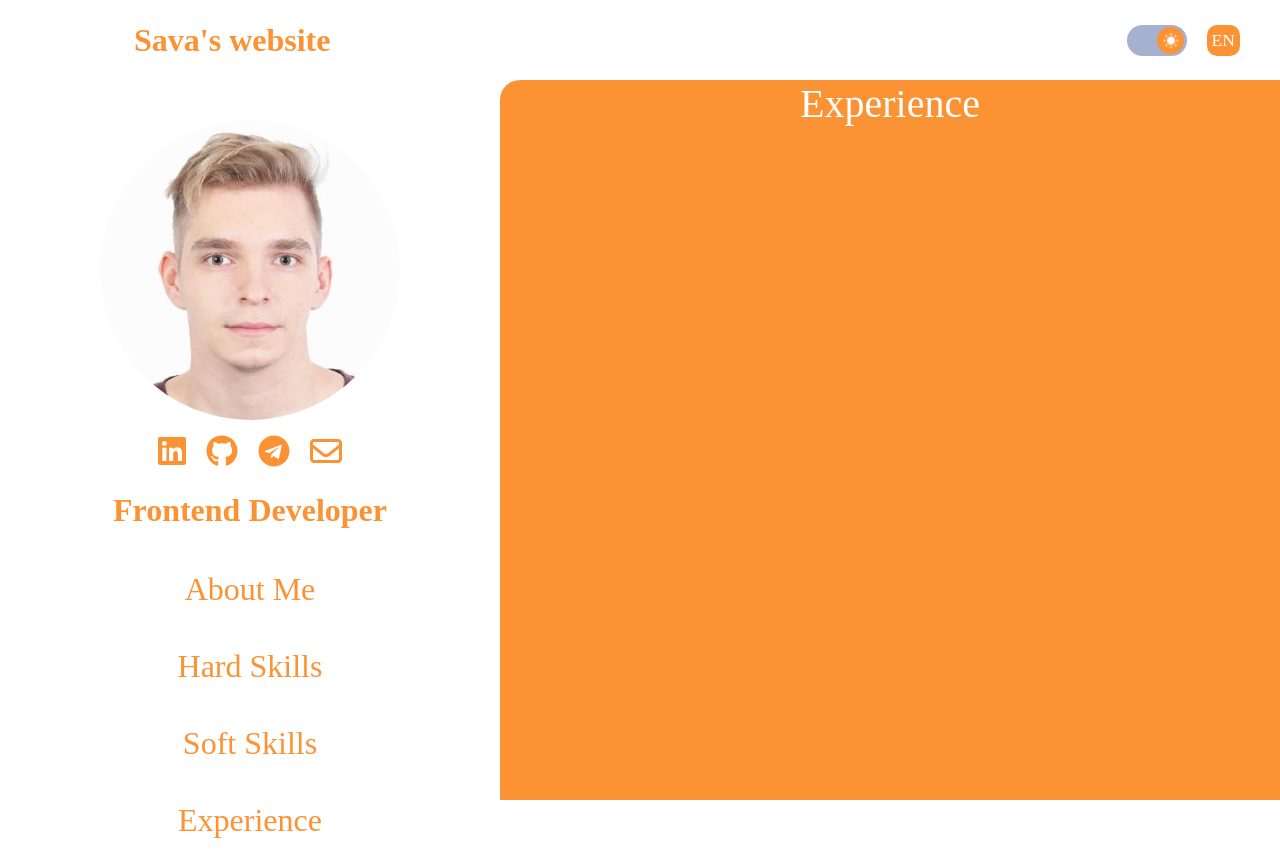
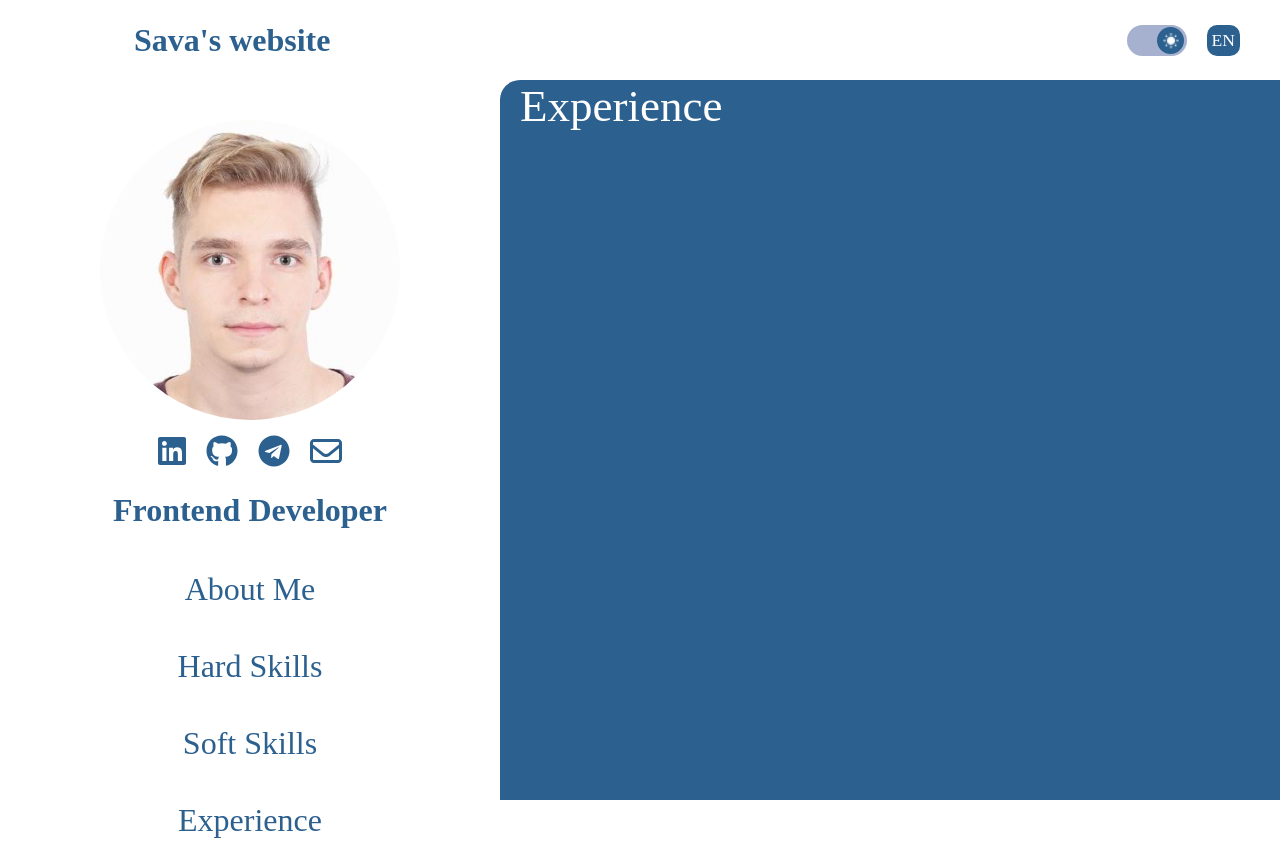
Before and after one commit to giraffesava/cv, a React (Create React App) app: page /experience in a window 1280 px wide. Built offline with nearby package versions, Linux system fonts and the light colour scheme.

Commit message:
added styling

```diff
--- a/src/components/Content/styles.scss
+++ b/src/components/Content/styles.scss
@@ -5,5 +5,7 @@
   transition: color 1s, background-color 0.5s, transform 1s linear;
   border-top-left-radius: 20px;
   color: var(--text-color-content);
-  font-size: 40px;
+  font-size: 45px;
+  text-align: left;
+  padding: 0 20px;
 }
--- a/src/components/ui/ToggleButton/index.scss
+++ b/src/components/ui/ToggleButton/index.scss
@@ -50,7 +50,7 @@ input:checked + .slider:before {
   -webkit-transform: translateX(27px);
   -ms-transform: translateX(27px);
   transform: translateX(27px);
-  background-color: #fb9335;
+  background-color: var(--slider-background-color);
   background-image: url(./../../../assets/img/toggleLight.png);
   background-position: left 6px top 6px;
   background-size: 60%;
--- a/src/global.scss
+++ b/src/global.scss
@@ -3,23 +3,22 @@ $bright-grey: #292929;
 $white: #ffffff;
 $orange: #fb9335;
 $violet: #bb86fc;
+$blue: #2c608f;
 
-// :root {
-//   //Varibles
-// }
 body {
   margin: 0;
   padding: 0;
 }
 /* Light Theme */
 html[data-theme="light"] {
-  --text-color-header: #{$orange};
-  --text-color-navigation: #{$orange};
+  --text-color-header: #{$blue};
+  --text-color-navigation: #{$blue};
   --text-color-hover: #{$dark-grey};
   --background-color: #{$white};
-  --background-color-content: #{$orange};
-  --button-background-color: #{$orange};
+  --background-color-content: #{$blue};
+  --button-background-color: #{$blue};
   --text-color-content: #{$white};
+  --slider-background-color: #{$blue};
 }
 
 /* DARK THEME */
```
